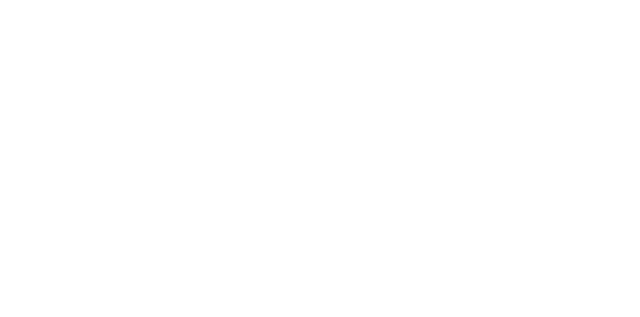
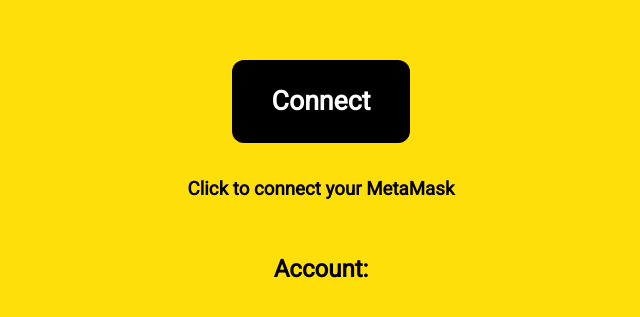
Before and after one commit to maitrakhatri/Fileverse-frontend-assignmnet, a React (Create React App) app: page / in a window 1280 px wide. Shown: the part 219-536 px from the top of the page, without its empty margins (319-959 px from the left). Built offline with nearby package versions, Linux system fonts and the light colour scheme.

Commit message:
feat : check and connect MetaMask

```diff
--- a/src/App.css
+++ b/src/App.css
@@ -0,0 +1,19 @@
+.App {
+    height: 100vh;
+    display: flex;
+    flex-direction: column;
+    justify-content: center;
+    align-items: center;
+    gap: 1rem;
+    background-color: #ffdf0a;
+}
+
+button {
+    outline: none;
+    border: none;
+    color: #ffffff;
+    background-color: #000000;
+    padding: .5rem 2.5rem;
+    border-radius: .75rem;
+    cursor: pointer;
+}
--- a/src/App.js
+++ /dev/null
@@ -1,11 +0,0 @@
-import './App.css';
-
-function App() {
-  return (
-    <div className="App">
-
-    </div>
-  );
-}
-
-export default App;
--- /dev/null
+++ b/src/App.jsx
@@ -0,0 +1,37 @@
+import { useState } from "react";
+import "./App.css";
+
+function App() {
+
+  const [accountNo, setAccountNo] = useState()
+  const [connectStatus, setConnectStatus] = useState("Click to connect your MetaMask")
+
+  const getAccount = async () => {
+    const accounts = await window.ethereum.request({
+      method: "eth_requestAccounts"
+    });
+    setAccountNo(accounts[0])
+    setConnectStatus("MetaMask Connected !!")
+  }
+
+  const checkEthereum = () => {
+    if (typeof window.ethereum !== 'undefined') {
+      console.log('MetaMask is installed!');
+      getAccount()
+    }
+    else {
+      setConnectStatus("Install MetaMask first to connect")
+    }
+  }
+  return (
+    <div className="App">
+      <button onClick={checkEthereum}>
+        <h1>Connect</h1>
+      </button>
+      <h3>{connectStatus}</h3>
+      <h2>Account: {accountNo}</h2>
+    </div>
+  );
+}
+
+export default App;
--- a/src/index.css
+++ b/src/index.css
@@ -0,0 +1,12 @@
+@import url('https://fonts.googleapis.com/css2?family=Roboto&display=swap');
+
+* {
+    font-family:'Roboto', sans-serif;
+}
+
+body {
+    margin: 0;
+    padding: 0;
+    height: 100vh;
+    width: 100%;
+}
```
